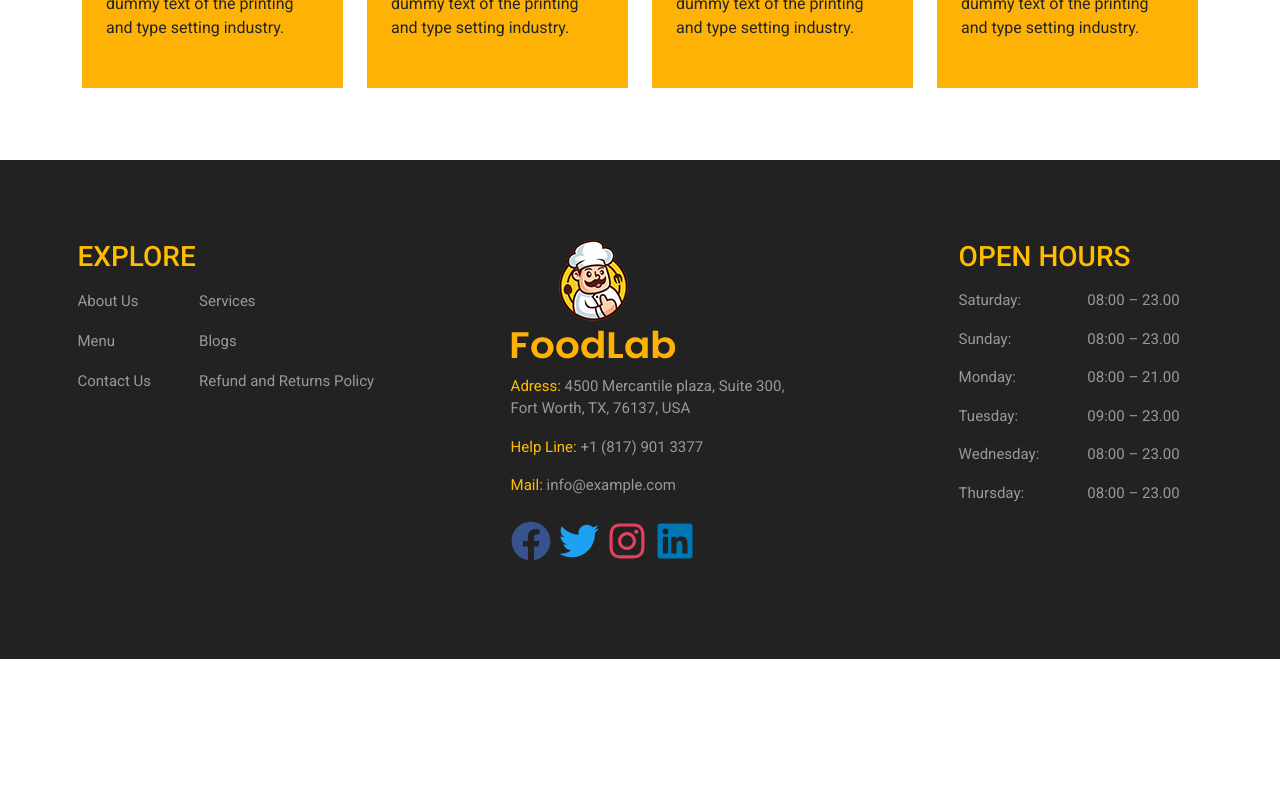
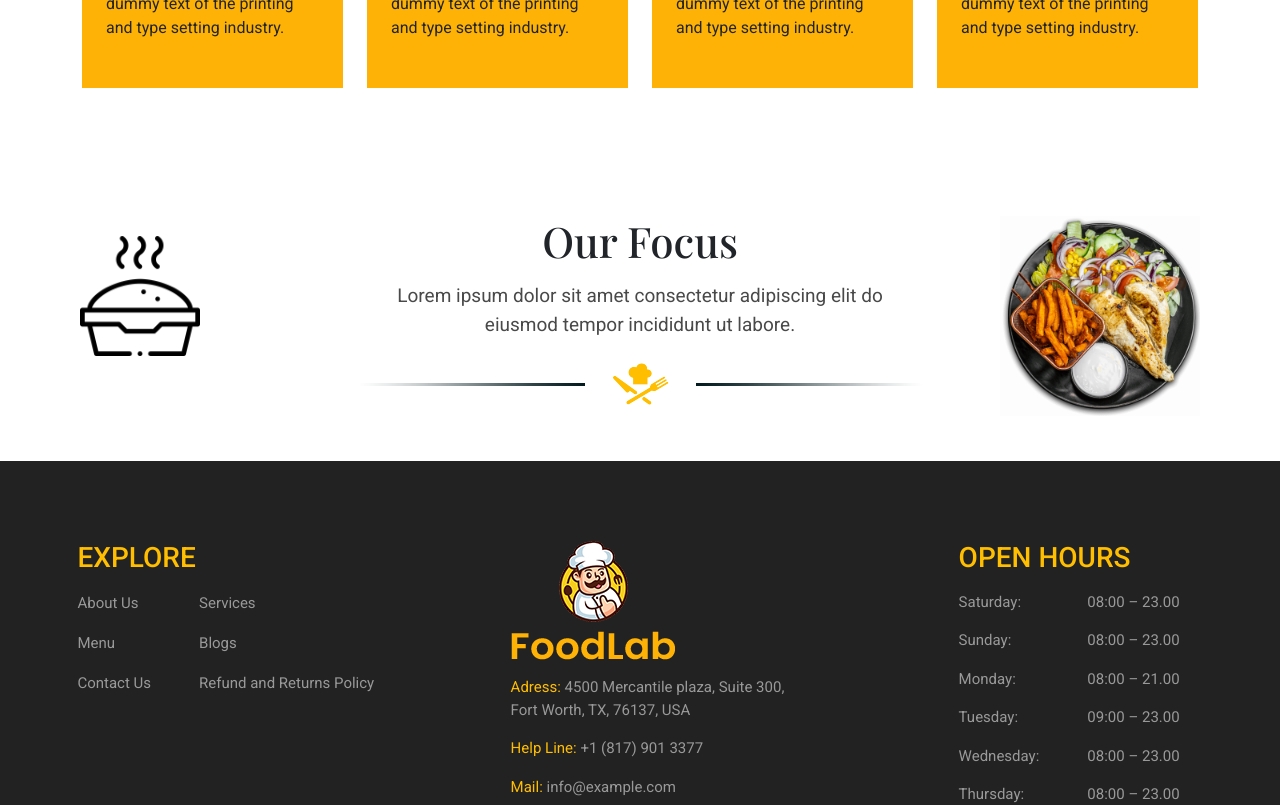
Before and after one commit to Tolea01/FoodLab-Frontend, a React (Create React App) app in the folder foodlab/: page /about in a window 1280 px wide. Shown: the part 880-1685 px from the top of the page. Before the commit the page ends 1539 px from the top, so only its background shows below. Built offline with nearby package versions, Linux system fonts and the light colour scheme.

Commit message:
connect our company section & code-review

```diff
--- /dev/null
+++ b/foodlab/src/assets/styles/our-company-section.css
@@ -0,0 +1,59 @@
+@import url('https://fonts.googleapis.com/css2?family=Playfair+Display:wght@500;700&display=swap');
+@import url('https://fonts.googleapis.com/css2?family=Roboto:wght@100;300;400;500;700&display=swap');
+
+.our-company {
+  padding-top: 5%;
+  background-color: #ffffff;
+}
+
+.best-service-text-section {
+  margin-bottom: 5%;
+}
+
+.img-fruit {
+  width: 120px;
+  height: 120px;
+  left: 80px;
+  top: 100px;
+  animation: fruit-img 5s alternate infinite;
+}
+
+.our-company h2 {
+  font-family: Playfair Display;
+  font-size: calc(33px + 12 * (100vw / 1700));
+}
+
+.our-company-text {
+  width: 550px;
+  color: #4a4949;
+  font-family: Roboto;
+  font-size: 19px;
+}
+
+.best-service-img {
+  border-radius: 70px;
+  width: 150px;
+  height: 494px;
+}
+
+/* ----------------------------------------------------------------------------- */
+
+@media(max-width:1200px) {
+
+  .img-fruit,
+  .img-food {
+    display: none;
+  }
+}
+
+@media(max-width:768px) {
+  .our-company-img {
+    display: none;
+  }
+}
+
+@media(max-width:576px) {
+  .our-company-text {
+    width: 100%;
+  }
+}
--- a/foodlab/src/components/Pages/About us/About.jsx
+++ b/foodlab/src/components/Pages/About us/About.jsx
@@ -1,10 +1,14 @@
 import React from 'react';
+import PageHeader from '../../Template/PageHeader';
 import MenuOptionsSection from './Menu Options  Section/MenuOptionsSection';
+import OurCompanySection from './Our Company Section/OurCompanySection';
 
 export default function About() {
   return (
     <>
+      <PageHeader textContent='About Us' />
       <MenuOptionsSection />
+      <OurCompanySection />
     </>
   )
 }
--- a/foodlab/src/components/Pages/About us/Menu Options  Section/MenuOptionsSection.jsx
+++ b/foodlab/src/components/Pages/About us/Menu Options  Section/MenuOptionsSection.jsx
@@ -3,7 +3,6 @@ import Row from 'react-bootstrap/Row';
 import Col from 'react-bootstrap/Col';
 import Container from 'react-bootstrap/Container';
 import Image from 'react-bootstrap/Image';
-import PageHeader from '../../../Template/PageHeader';
 import img1 from '../../../../assets/img/b-1.png';
 import img2 from '../../../../assets/img/b-2.png';
 import img3 from '../../../../assets/img/b-3.png';
@@ -32,7 +31,6 @@ export default function MenuOptionsSection() {
 
   return (
     <div className="menu-options-section">
-      <PageHeader textContent='About Us' />
       <Container>
         <Row className='pt-10 mb-5'>
           <Col className='text-content' sm={12} md={6}>
@@ -45,11 +43,11 @@ export default function MenuOptionsSection() {
             </p>
           </Col>
         </Row>
-        <Row className='mb5'>
+        <Row className='mb-5'>
           {
             cards.map((card, index) => {
               return (
-                <Col className='mb-3' key={index}>
+                <Col key={index}>
                   <div className='option-card p-4 pb-5'>
                     <div className='d-flex justify-content-between mb-3'>
                       <Image src={card.img} />
--- /dev/null
+++ b/foodlab/src/components/Pages/About us/Our Company Section/OurCompanySection.jsx
@@ -0,0 +1,47 @@
+import React from 'react';
+import Row from 'react-bootstrap/Row';
+import Col from 'react-bootstrap/Col';
+import Container from 'react-bootstrap/Container';
+import Image from 'react-bootstrap/Image';
+import leftLine from '../../../../assets/img/left-s.png';
+import rightLine from '../../../../assets/img/right-s.png';
+import hTag from '../../../../assets/img/h-tag.png';
+import plateWithFood from '../../../../assets/img/plate with food 2.png';
+import fruitImg from '../../../../assets/img/pet-food.png';
+import RotatedImage from '../../../Template/RotatedImage';
+import '../../../../assets/styles/our-company-section.css'
+
+export default function OurCompanySection() {
+  return (
+    <section className='our-company position-relative'>
+      <figure className='img-food'>
+        <RotatedImage img={plateWithFood} width='200px' height='200px' position='absolute' right='80px' top='80px' />
+      </figure>
+      <figure className="img-fruit position-absolute">
+        <Image src={fruitImg} fluid />
+      </figure>
+      <Container className='container-lg'>
+        <div className='d-flex flex-column align-items-center mt-2 best-service-text-section'>
+          <Row>
+            <h2>Our Focus</h2>
+          </Row>
+          <Row className='mb-2'>
+            <p className='text-center our-company-text mt-2'>Lorem ipsum dolor sit amet consectetur adipiscing
+              elit do eiusmod tempor incididunt ut labore.</p>
+          </Row>
+          <Row className='our-company-img'>
+            <Col className='d-flex align-items-center'>
+              <Image src={leftLine} />
+            </Col>
+            <Col className='d-flex justify-content-center'>
+              <Image src={hTag} />
+            </Col>
+            <Col className='d-flex align-items-center'>
+              <Image src={rightLine} />
+            </Col>
+          </Row>
+        </div>
+      </Container>
+    </section>
+  )
+}
```
Also changed, not shown: foodlab/src/assets/img/pet-food.png (added).
